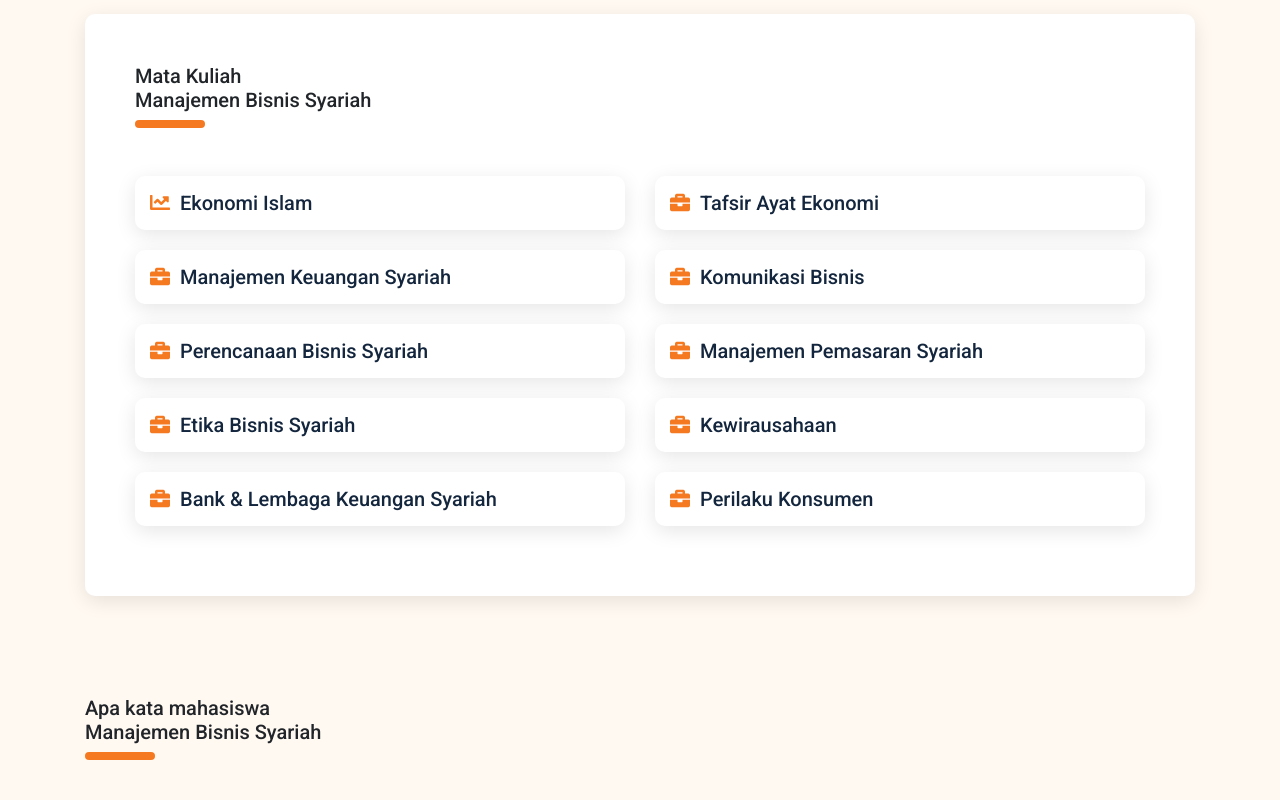
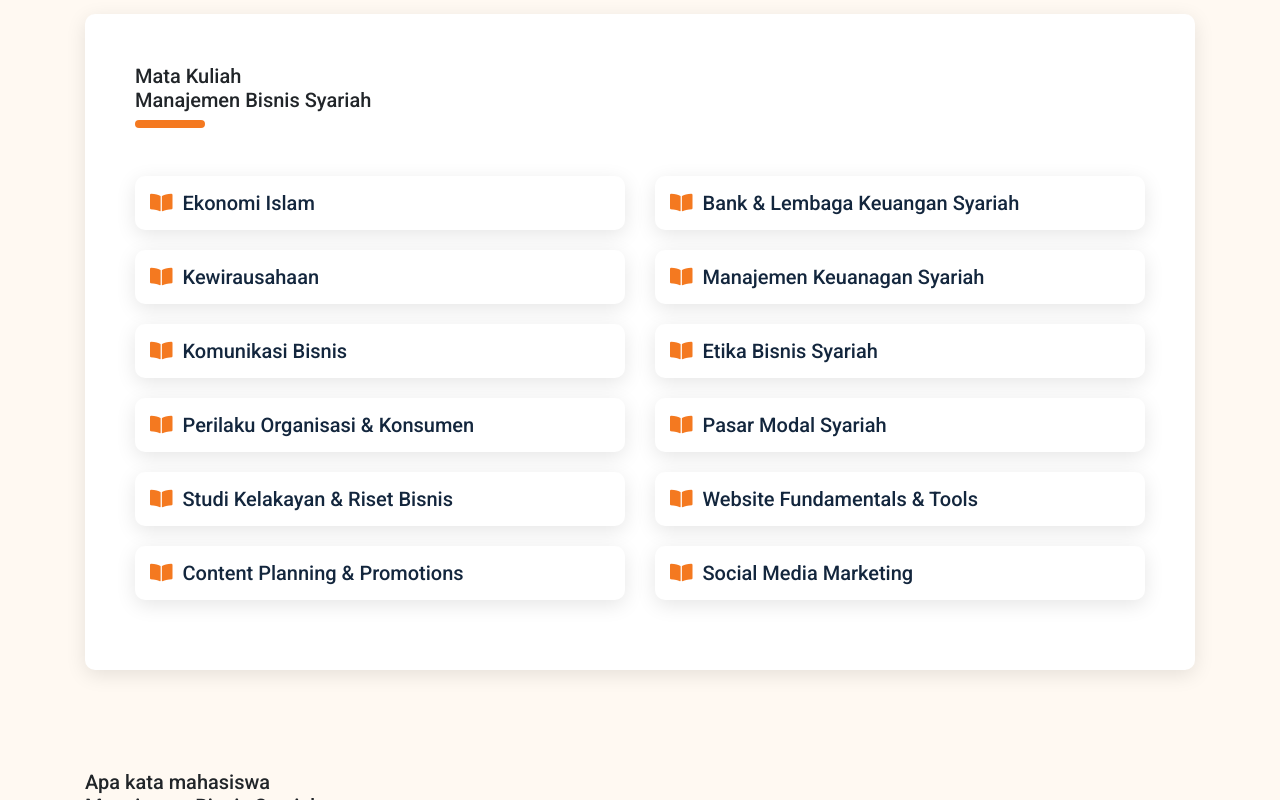
Before and after one commit to dofirfauzi/template-spmbtazkia, a plain HTML site: page mbs.html in a window 1280 px wide. Shown: the part 2900-3700 px from the top of the page. Drawn offline with nearby package versions, Linux system fonts and the light colour scheme.

Commit message:
edit page mbs

```diff
--- a/mbs.html
+++ b/mbs.html
@@ -130,7 +130,7 @@
             <div class="col-md-7">
                 <h5>Prospek Kerja Jurusan<br>Manajemen Bisnis Syariah</h5>
                 <div class="divider mb-5 mt-2"></div>
-                <p>Contrary to popular belief, Lorem Ipsum is not simply random text. It has roots in a piece of classical Latin literature from 45 BC, making it over 2000 years old. Richard McClintock, a Latin professor at Hampden-Sydney College in Virginia, looked up one of the more obscure Latin words, consectetur, from a Lorem Ipsum passage, and going through the cites of the word in classical literature, discovered the undoubtable source.</p>
+                <p>Prospek Kerja Lulusan dari Prodi MBS diantarnya menjadi a) Professional Lembaga Keuangan Syariah seperti Bankir Shariah, Profesional Pasar modal Syariah, Profesional Asuransi Syariah, Manager Lembaga Keuangan Mikro Syariah dan lainnya, b. Entrepreneur (pebinis) Syariah, c. Sharia Digital Marketer, d. Staff keuangan korporasi  dan e. Sharia Philanthropy practitioner (Lembaga ZISWAF)</p>
             </div>
         </div>
         <!-- end prospek kerja -->
@@ -141,36 +141,42 @@
             <div class="row">
                 <div class="col-md-6">
                     <div class="list-matkul">
-                        <h5><i class="fas fa-chart-line"></i>Ekonomi Islam</h5>
+                        <h5><i class="fas fa-book-open"></i>Ekonomi Islam</h5>
                     </div>
                     <div class="list-matkul">
-                        <h5><i class="fas fa-briefcase"></i>Manajemen Keuangan Syariah</h5>
+                        <h5><i class="fas fa-book-open"></i>Kewirausahaan</h5>
                     </div>
                     <div class="list-matkul">
-                        <h5><i class="fas fa-briefcase"></i>Perencanaan Bisnis Syariah</h5>
+                        <h5><i class="fas fa-book-open"></i>Komunikasi Bisnis</h5>
                     </div>
                     <div class="list-matkul">
-                        <h5><i class="fas fa-briefcase"></i>Etika Bisnis Syariah</h5>
+                        <h5><i class="fas fa-book-open"></i>Perilaku Organisasi & Konsumen</h5>
                     </div>
                     <div class="list-matkul">
-                        <h5><i class="fas fa-briefcase"></i>Bank & Lembaga Keuangan Syariah</h5>
+                        <h5><i class="fas fa-book-open"></i>Studi Kelakayan & Riset Bisnis</h5>
+                    </div>
+                    <div class="list-matkul">
+                        <h5><i class="fas fa-book-open"></i>Content Planning & Promotions</h5>
                     </div>
                 </div>
                 <div class="col-md-6">
                     <div class="list-matkul">
-                        <h5><i class="fas fa-briefcase"></i>Tafsir Ayat Ekonomi</h5>
+                        <h5><i class="fas fa-book-open"></i>Bank & Lembaga Keuangan Syariah</h5>
                     </div>
                     <div class="list-matkul">
-                        <h5><i class="fas fa-briefcase"></i>Komunikasi Bisnis</h5>
+                        <h5><i class="fas fa-book-open"></i>Manajemen Keuanagan Syariah</h5>
                     </div>
                     <div class="list-matkul">
-                        <h5><i class="fas fa-briefcase"></i>Manajemen Pemasaran Syariah</h5>
+                        <h5><i class="fas fa-book-open"></i>Etika Bisnis Syariah</h5>
                     </div>
                     <div class="list-matkul">
-                        <h5><i class="fas fa-briefcase"></i>Kewirausahaan</h5>
+                        <h5><i class="fas fa-book-open"></i>Pasar Modal Syariah</h5>
                     </div>
                     <div class="list-matkul">
-                        <h5><i class="fas fa-briefcase"></i>Perilaku Konsumen</h5>
+                        <h5><i class="fas fa-book-open"></i>Website Fundamentals & Tools</h5>
+                    </div>
+                    <div class="list-matkul">
+                        <h5><i class="fas fa-book-open"></i>Social Media Marketing</h5>
                     </div>
                 </div>
             </div>
```
